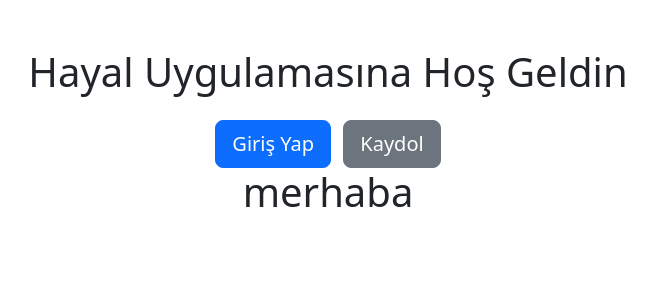
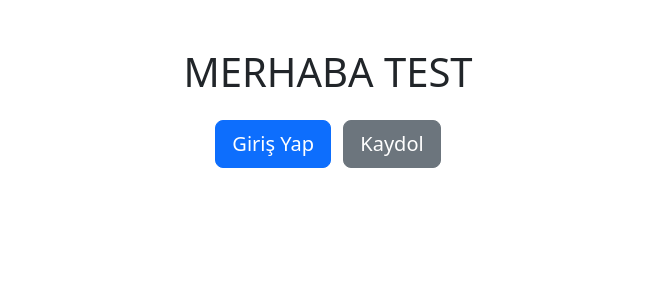
Before and after one commit to bayramert/dreamlist, a Flask app: page / in a window 1280 px wide. Shown: the top 300 px of the page, without its empty margins (312-968 px from the left). Run offline with Flask 3, Linux system fonts and the light colour scheme.

Commit message:
değişti

```diff
--- a/templates/home.html
+++ b/templates/home.html
@@ -2,11 +2,10 @@
 {% block title %}Ana Sayfa{% endblock %}
 {% block content %}
 <div class="container mt-5 text-center">
-    <h1>Hayal Uygulamasına Hoş Geldin</h1>
+    <h1>MERHABA TEST</h1>
     <div class="mt-4">
         <a class="btn btn-primary btn-lg me-2" href="/login">Giriş Yap</a>
         <a class="btn btn-secondary btn-lg" href="/register">Kaydol</a>
-        <h1>merhaba</h1>
     </div>
 </div>
 {% endblock %}
```
